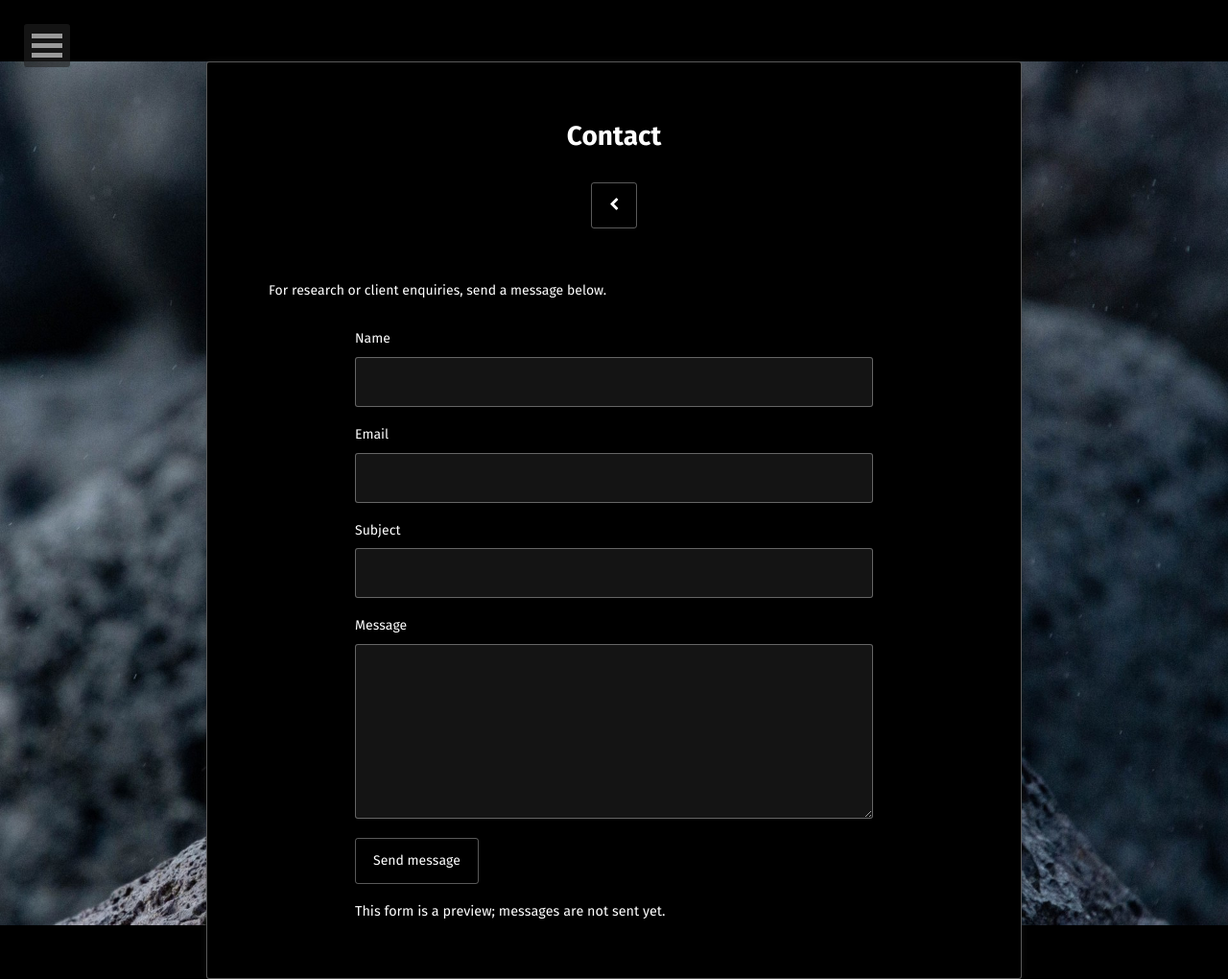
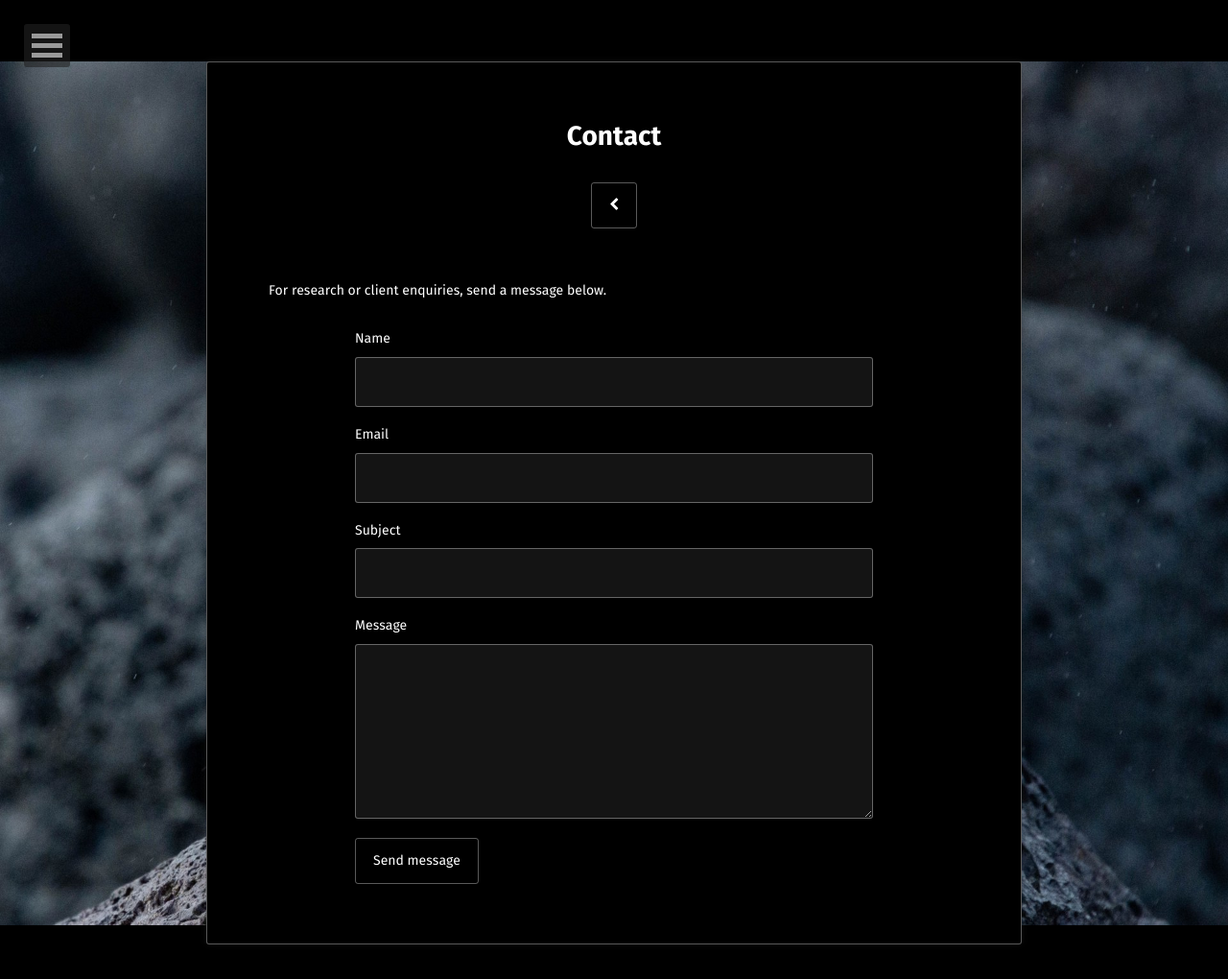
Before and after one commit to sula-research/sula-research.github.io, a Jekyll site: the page built from contact/index.html, in a window 1280 px wide. Shown: the whole page at 96% size. Built offline with Jekyll 4.4.1, drawn with Linux system fonts in a browser that asks for light colours; some web fonts are replaced; after the commit the page ends 984 px from its top, so only the background shows below that.

Commit message:
Remove form preview messages

```diff
--- a/client-login/index.html
+++ b/client-login/index.html
@@ -15,7 +15,6 @@ comments: false
     <input id="client-password" type="password" autocomplete="off" placeholder="Password" required>
 
     <button class="btn" type="submit">Log in</button>
-    <p class="form-note" role="status" aria-live="polite">Client access is coming soon. This preview does not accept credentials.</p>
 </form>
 
 <script>
--- a/contact/index.html
+++ b/contact/index.html
@@ -21,19 +21,16 @@ comments: false
     <textarea id="contact-message" name="message" rows="6" required></textarea>
 
     <button class="btn" type="submit">Send message</button>
-    <p class="form-note" id="contact-status" role="status" aria-live="polite">{% unless site.email %}This form is a preview; messages are not sent yet.{% endunless %}</p>
 </form>
 
 <script>
 (function () {
     var form = document.getElementById('contact-form');
-    var status = document.getElementById('contact-status');
     var recipient = {{ site.email | default: '' | jsonify }};
 
     form.addEventListener('submit', function (event) {
         event.preventDefault();
         if (!recipient) {
-            status.textContent = 'The contact form is not available yet.';
             return;
         }
 
```
Also changed, not shown: other parts of contact/index.html (+0 -1 lines).
